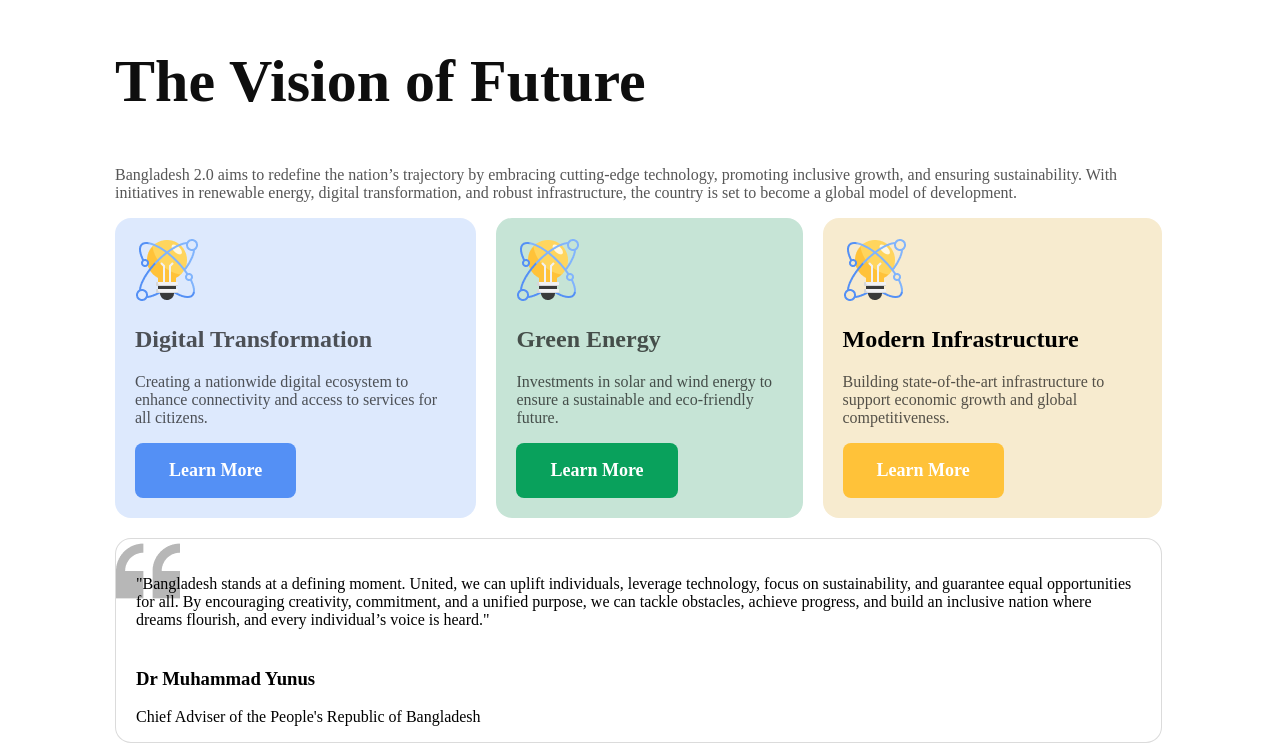
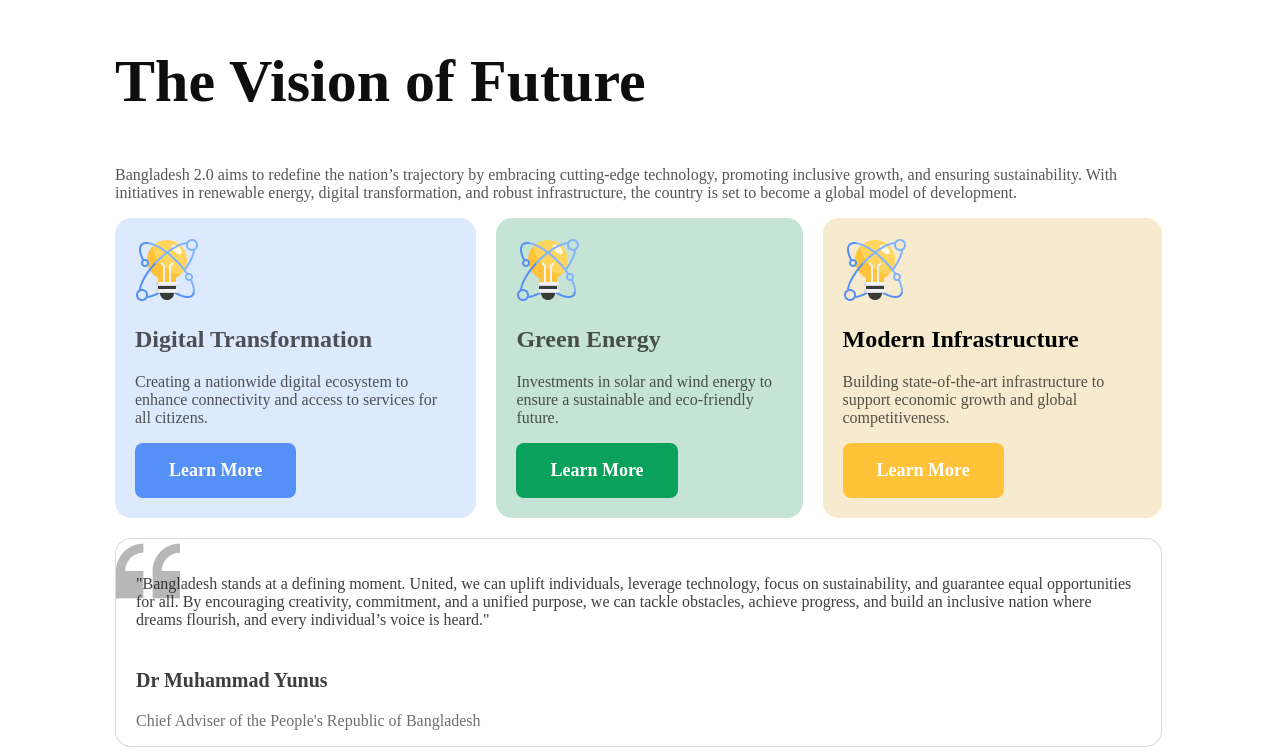
Before and after one commit to smnahidweb/new-bangladesh, a plain HTML site: page index.html in a window 1280 px wide. Shown: the part 997-1752 px from the top of the page. Drawn offline with Linux system fonts and the light colour scheme.

Commit message:
updated quotue part added

```diff
--- a/index.css
+++ b/index.css
@@ -219,7 +219,24 @@ border: none;
 .quotue-description{
 
    padding: 20px;
+   color: rgba(14, 14, 14, 0.8);
+font-family: Fira Sans;
+font-size: 16px;
+font-weight: 400;
 }
 .quote-title,.position{
     padding-left: 20px;
 }
+.quote-title{
+color: rgba(14, 14, 14, 0.8);
+font-family: Fira Sans;
+font-size: 20px;
+font-weight: 600;
+
+}
+.position{
+    color: rgba(14, 14, 14, 0.6);
+    font-family: Fira Sans;
+    font-size: 16px;
+    font-weight: 400;
+}
```
